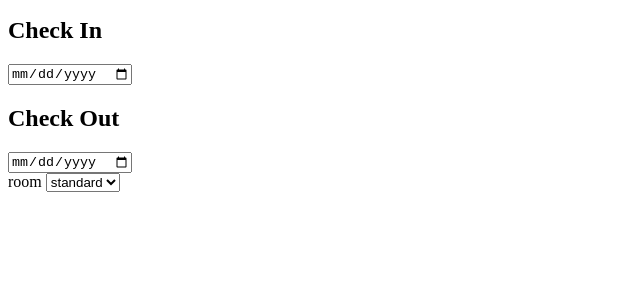
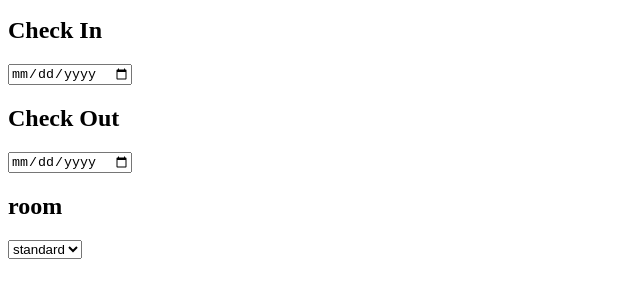
Before and after one commit to Kasididarm/Project_Css326, a website: page Design/Index.html in a window 1280 px wide. Shown: the part 125-422 px from the top of the page, without its empty margins (0-640 px from the left). Drawn offline with Linux system fonts and the light colour scheme.

Commit message:
Update Index.html

```diff
--- a/Design/Index.html
+++ b/Design/Index.html
@@ -25,7 +25,7 @@
             </data>
 
             <div class="room">
-                <label for="room">room</label>
+                <h1><label for="room">room</label></h1>
                 <select id="room" name="room">
                     <option choice ="standard">standard</option>
                     <option choice ="superior">superior</option>
```
